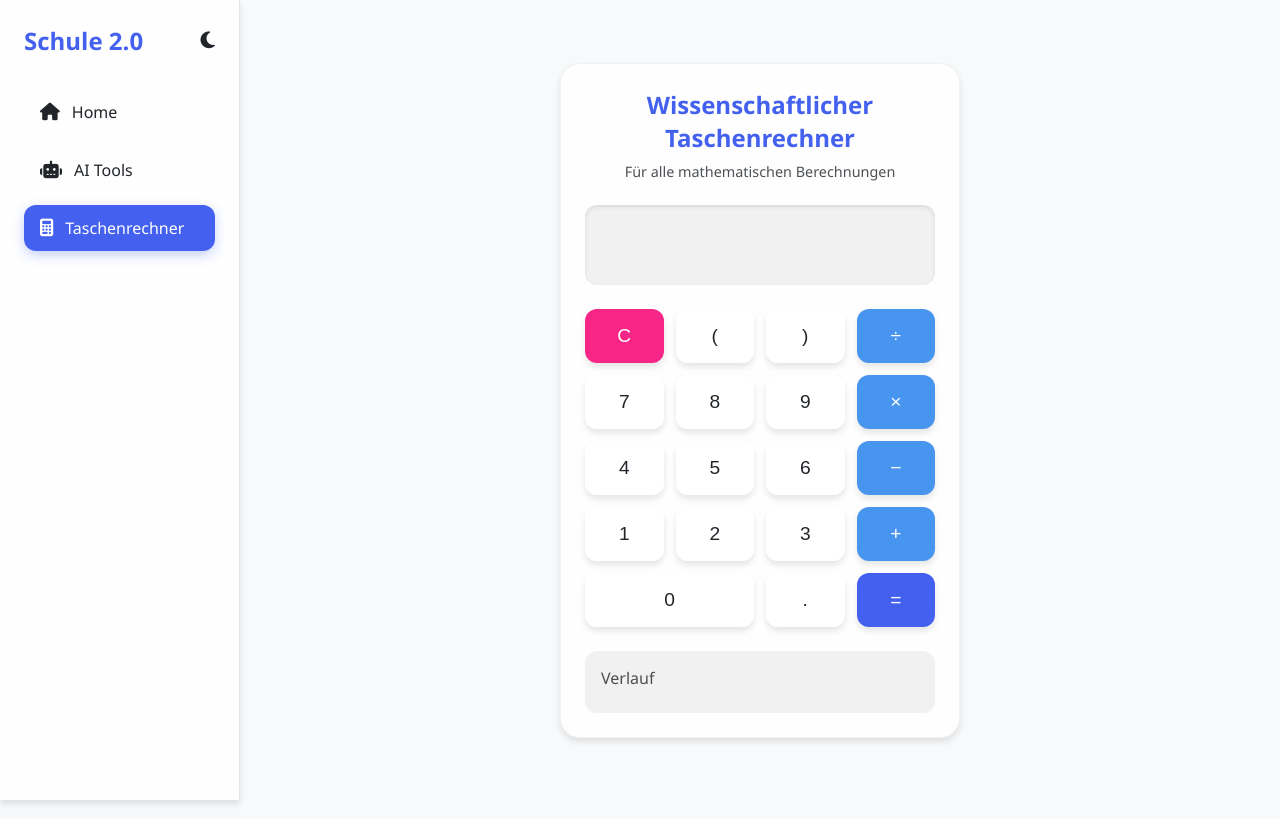
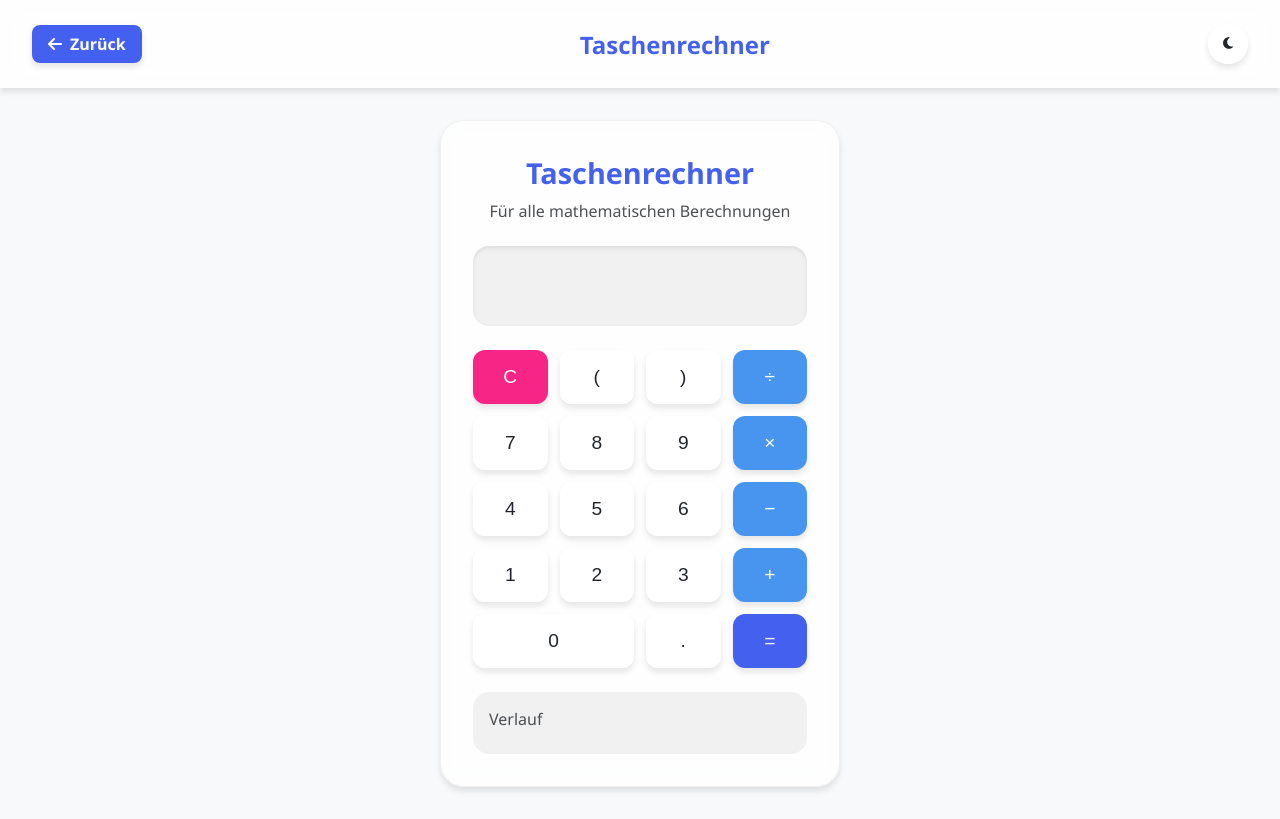
Before and after one commit to Texi212/Schul-2.0, a plain HTML site: page TR.html in a window 1280 px wide. Drawn offline with Linux system fonts and the light colour scheme.

Commit message:
Update 1 TR.html

```diff
--- a/TR.html
+++ b/TR.html
@@ -45,44 +45,61 @@
       color: var(--text);
       min-height: 100vh;
       transition: var(--transition);
+      display: flex;
+      flex-direction: column;
     }
 
-    .container {
-      display: flex;
-      min-height: 100vh;
-    }
-
-    /* Sidebar */
-    .sidebar {
-      width: 240px;
-      background: var(--card-bg);
-      backdrop-filter: blur(10px);
-      padding: 1.5rem;
-      border-right: 1px solid rgba(0, 0, 0, 0.1);
-      box-shadow: var(--shadow);
-      z-index: 10;
-      transition: var(--transition);
-    }
-
-    .sidebar-header {
+    /* Header */
+    .header {
       display: flex;
       justify-content: space-between;
       align-items: center;
-      margin-bottom: 2rem;
+      padding: 1.5rem 2rem;
+      background: var(--card-bg);
+      backdrop-filter: blur(10px);
+      box-shadow: var(--shadow);
+      position: sticky;
+      top: 0;
+      z-index: 100;
     }
 
-    .logo {
+    .back-button {
+      display: inline-flex;
+      align-items: center;
+      gap: 8px;
+      padding: 0.5rem 1rem;
+      background: var(--primary);
+      color: white;
+      border-radius: 8px;
+      text-decoration: none;
+      font-weight: 600;
+      transition: var(--transition);
+      box-shadow: var(--shadow);
+    }
+
+    .back-button:hover {
+      background: var(--secondary);
+      transform: translateY(-2px);
+    }
+
+    .page-title {
       font-size: 1.5rem;
       font-weight: 700;
       color: var(--primary);
     }
 
     .theme-toggle {
-      background: none;
+      background: var(--card-bg);
       border: none;
       color: var(--text);
-      font-size: 1.2rem;
+      width: 40px;
+      height: 40px;
+      border-radius: 50%;
+      display: flex;
+      align-items: center;
+      justify-content: center;
       cursor: pointer;
+      box-shadow: var(--shadow);
       transition: var(--transition);
     }
 
@@ -90,43 +107,13 @@
       transform: rotate(30deg);
     }
 
-    .nav-links {
-      display: flex;
-      flex-direction: column;
-      gap: 0.75rem;
-    }
-
-    .nav-link {
-      display: flex;
-      align-items: center;
-      gap: 0.75rem;
-      padding: 0.75rem 1rem;
-      border-radius: 12px;
-      color: var(--text);
-      text-decoration: none;
-      transition: var(--transition);
-      font-weight: 500;
-    }
-
-    .nav-link:hover, .nav-link.active {
-      background: var(--primary);
-      color: white;
-      box-shadow: 0 4px 12px rgba(67, 97, 238, 0.3);
-    }
-
-    .nav-link i {
-      font-size: 1.1rem;
-    }
-
     /* Main Content */
     .main-content {
       flex: 1;
-      padding: 2rem;
       display: flex;
       justify-content: center;
       align-items: center;
-      background: var(--light);
-      transition: var(--transition);
+      padding: 2rem;
     }
 
     /* Calculator */
@@ -138,8 +125,8 @@
     .calculator {
       background: var(--card-bg);
       backdrop-filter: blur(10px);
-      border-radius: 20px;
-      padding: 1.5rem;
+      border-radius: 24px;
+      padding: 2rem;
       box-shadow: var(--shadow);
       transition: var(--transition);
       border: 1px solid rgba(0, 0, 0, 0.05);
@@ -151,7 +138,7 @@
     }
 
     .calculator-title {
-      font-size: 1.5rem;
+      font-size: 1.8rem;
       font-weight: 700;
       color: var(--primary);
       margin-bottom: 0.5rem;
@@ -160,7 +147,7 @@
     .calculator-subtitle {
       color: var(--text);
       opacity: 0.8;
-      font-size: 0.9rem;
+      font-size: 1rem;
     }
 
     .display {
@@ -171,7 +158,7 @@
       font-size: 2rem;
       text-align: right;
       border: none;
-      border-radius: 12px;
+      border-radius: 16px;
       background: rgba(0, 0, 0, 0.05);
       color: var(--text);
       box-shadow: inset 0 2px 4px rgba(0, 0, 0, 0.1);
@@ -227,7 +214,7 @@
       overflow-y: auto;
       padding: 1rem;
       background: rgba(0, 0, 0, 0.05);
-      border-radius: 12px;
+      border-radius: 16px;
     }
 
     .history-title {
@@ -245,25 +232,26 @@
 
     /* Responsive */
     @media (max-width: 768px) {
-      .container {
-        flex-direction: column;
-      }
-
-      .sidebar {
-        width: 100%;
+      .header {
         padding: 1rem;
       }
 
-      .nav-links {
-        flex-direction: row;
-        overflow-x: auto;
-        padding-bottom: 0.5rem;
+      .calculator {
+        padding: 1.5rem;
       }
 
-      .nav-link {
-        white-space: nowrap;
+      .display {
+        height: 70px;
+        font-size: 1.8rem;
       }
 
+      .calc-btn {
+        padding: 0.8rem;
+        font-size: 1.1rem;
+      }
+    }
+
+    @media (max-width: 480px) {
       .calculator {
         padding: 1rem;
       }
@@ -274,44 +262,30 @@
       }
 
       .calc-btn {
-        padding: 0.75rem;
-        font-size: 1rem;
+        padding: 0.7rem;
       }
     }
   </style>
 </head>
 <body>
-  <div class="container">
-    <!-- Sidebar -->
-    <aside class="sidebar">
-      <div class="sidebar-header">
-        <div class="logo">Schule 2.0</div>
+  <!-- Header -->
+  <header class="header">
+    <a href="index.html" class="back-button">
+      <i class="fas fa-arrow-left"></i>
+      <span>Zurück</span>
+    </a>
+    <div class="page-title">Taschenrechner</div>
     <button class="theme-toggle" id="themeToggle">
       <i class="fas fa-moon"></i>
     </button>
-      </div>
-      <nav class="nav-links">
-        <a href="index.html" class="nav-link">
-          <i class="fas fa-home"></i>
-          <span>Home</span>
-        </a>
-        <a href="AI.html" class="nav-link">
-          <i class="fas fa-robot"></i>
-          <span>AI Tools</span>
-        </a>
-        <a href="TR.html" class="nav-link active">
-          <i class="fas fa-calculator"></i>
-          <span>Taschenrechner</span>
-        </a>
-      </nav>
-    </aside>
+  </header>
 
   <!-- Main Content -->
   <main class="main-content">
     <div class="calculator-container">
       <div class="calculator">
         <div class="calculator-header">
-            <h2 class="calculator-title">Wissenschaftlicher Taschenrechner</h2>
+          <h2 class="calculator-title">Taschenrechner</h2>
           <p class="calculator-subtitle">Für alle mathematischen Berechnungen</p>
         </div>
 
@@ -350,7 +324,6 @@
       </div>
     </div>
   </main>
-  </div>
 
   <script>
     // Theme Toggle
```
Lines whose indentation alone changed are shown as unchanged.
